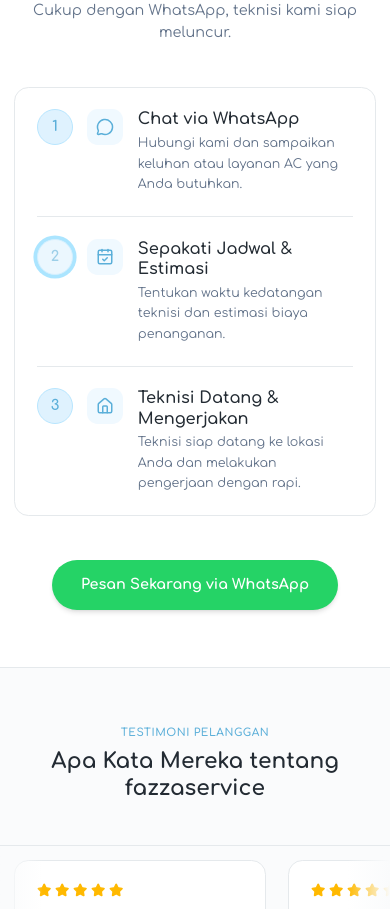
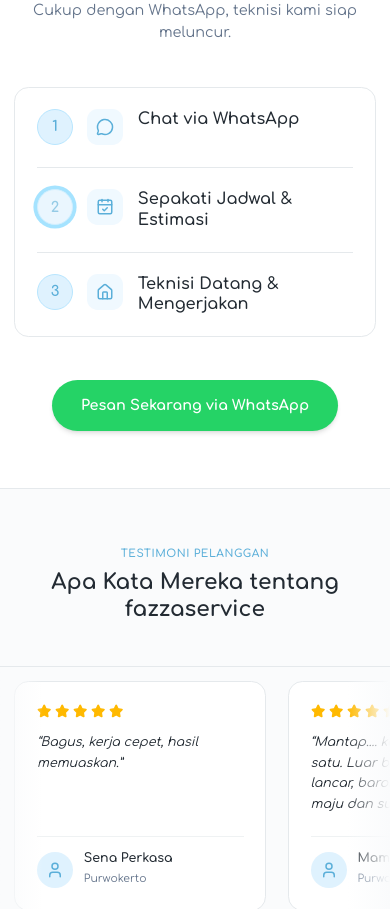
Before and after one commit to Neotsaqif/fazzaservice, a React (Vite) app: page / in a window 390 px wide. Shown: the part 2162-3071 px from the top of the page. Built offline with nearby package versions, Linux system fonts and the light colour scheme.

Commit message:
feat(HowToOrder): adjust spacing and visibility of step titles and descriptions for better layout

```diff
--- a/src/components/HowToOrder.tsx
+++ b/src/components/HowToOrder.tsx
@@ -75,10 +75,10 @@
 
               {/* Text */}
               <div className="flex-1 min-w-0">
-                <h3 className="font-heading font-semibold text-foreground text-lg mb-1">
+                <h3 className="font-heading font-semibold text-foreground text-lg mb-0 sm:mb-1">
                   {step.title}
                 </h3>
-                <p className="text-sm text-muted-foreground leading-relaxed">
+                <p className="hidden sm:block text-sm text-muted-foreground leading-relaxed">
                   {step.description}
                 </p>
               </div>
```
